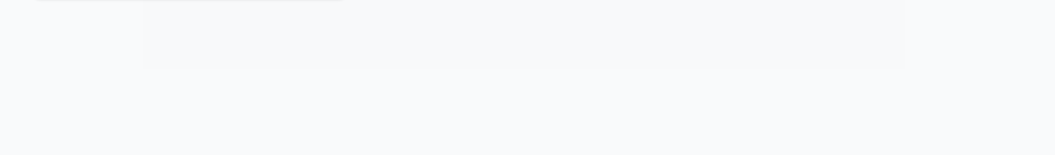
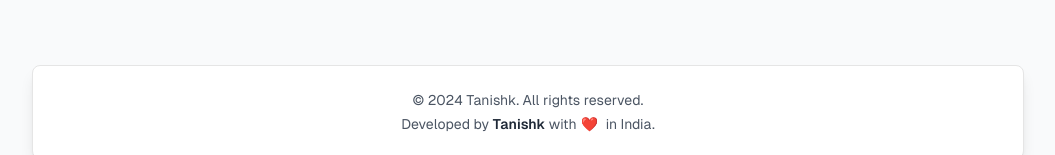
Before and after one commit to tanishkpandey/tanishk-portfolio-full-stack, a Next.js app: page / in a window 1280 px wide. Shown: the part 797-952 px from the top of the page, without its empty margins (112-1167 px from the left). Before the commit the page ends 866 px from the top, so only its background shows below. Built offline with nearby package versions, Linux system fonts and the light colour scheme; no server answers; the database is empty.

Commit message:
added footer to my website

```diff
--- a/src/app/layout.tsx
+++ b/src/app/layout.tsx
@@ -3,6 +3,7 @@
 import { constructMetadata } from "@/lib/metadata"
 import { Toaster } from "react-hot-toast"
 import { NavbarWrapper } from "@/components/NavbarWrapper"
+import { FooterWrapper } from "@/components/FooterWrapper"
 
 export const metadata = constructMetadata()
 
@@ -18,6 +19,7 @@
           <NavbarWrapper />
           <Toaster position="top-center" reverseOrder={false} />
           {children}
+          <FooterWrapper />
         </main>
       </body>
     </html>
--- a/src/app/page.tsx
+++ b/src/app/page.tsx
@@ -18,8 +18,8 @@
           {/* Main content */}
           <main className="md:col-span-2 space-y-10">
             <AboutMe />
+            <Experience />
             <Projects />
-            <Experience />
           </main>
         </div>
       </div>
--- /dev/null
+++ b/src/components/Footer.tsx
@@ -0,0 +1,16 @@
+"use client"
+
+export const Footer = () => {
+  return (
+    <footer className="rounded-lg border bg-card text-card-foreground shadow-lg hover:shadow-md -mt-1 transition z-10 border-t bg-white text-center py-6 text-sm text-gray-600">
+      <p className="mb-1">
+        &copy; {new Date().getFullYear()} Tanishk. All rights reserved.
+      </p>
+      <p>
+        Developed by{" "}
+        <span className="font-semibold text-gray-800">Tanishk</span> with
+        <span className="text-red-500 mx-1">❤️</span> in India.
+      </p>
+    </footer>
+  )
+}
--- /dev/null
+++ b/src/components/FooterWrapper.tsx
@@ -0,0 +1,11 @@
+'use client';
+
+import { usePathname } from 'next/navigation';
+import { Footer } from './Footer';
+
+export function FooterWrapper() {
+  const pathname = usePathname();
+  const showFooter = pathname === '/' || pathname === '/blogs' || pathname === '/snippets' || pathname === '/resources';
+
+  return showFooter ? <Footer /> : null;
+}
--- a/src/components/Profile.tsx
+++ b/src/components/Profile.tsx
@@ -114,7 +114,7 @@
                             quality={100}
                             src="/Profile.png"
                             alt="Profile Picture"
-                            className="rounded-full size-12 md:w-full h-auto object-cover border-2"
+                            className="rounded-full size-12 md:w-2/3 h-auto object-cover border-2"
                         />
                         <div className="flex flex-col items-start justify-center">
                             <h1 className="font-bold text-myBlack md:mt-4 text-xl md:text-2xl">
```
